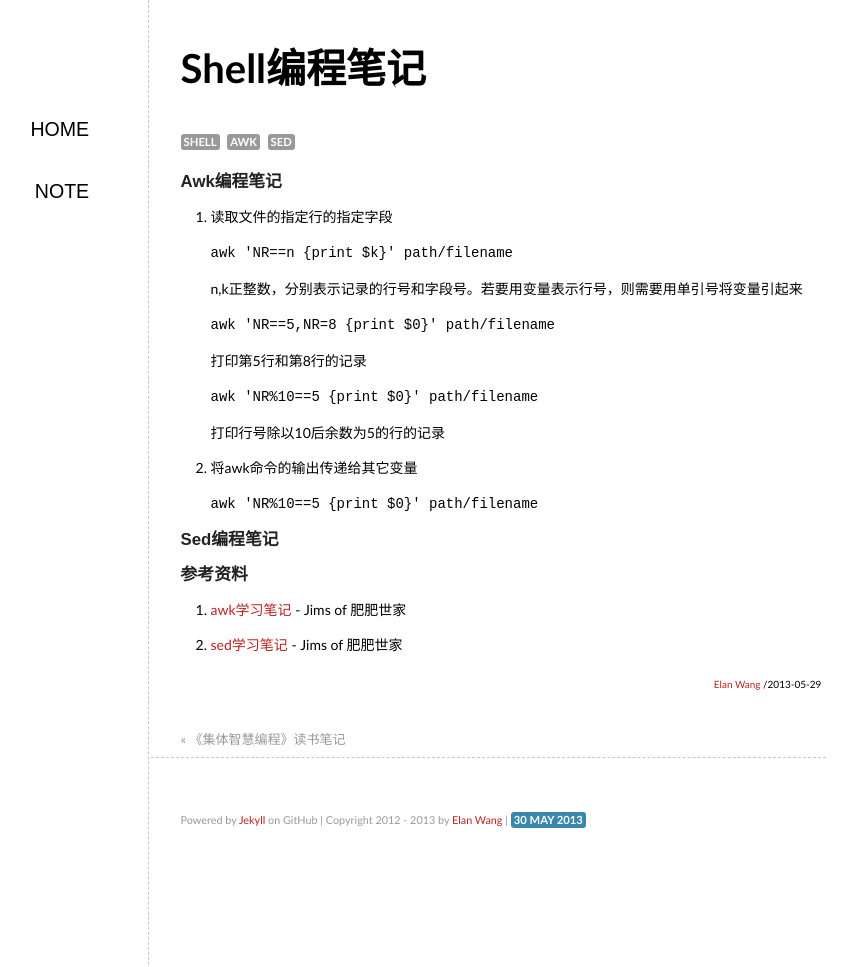
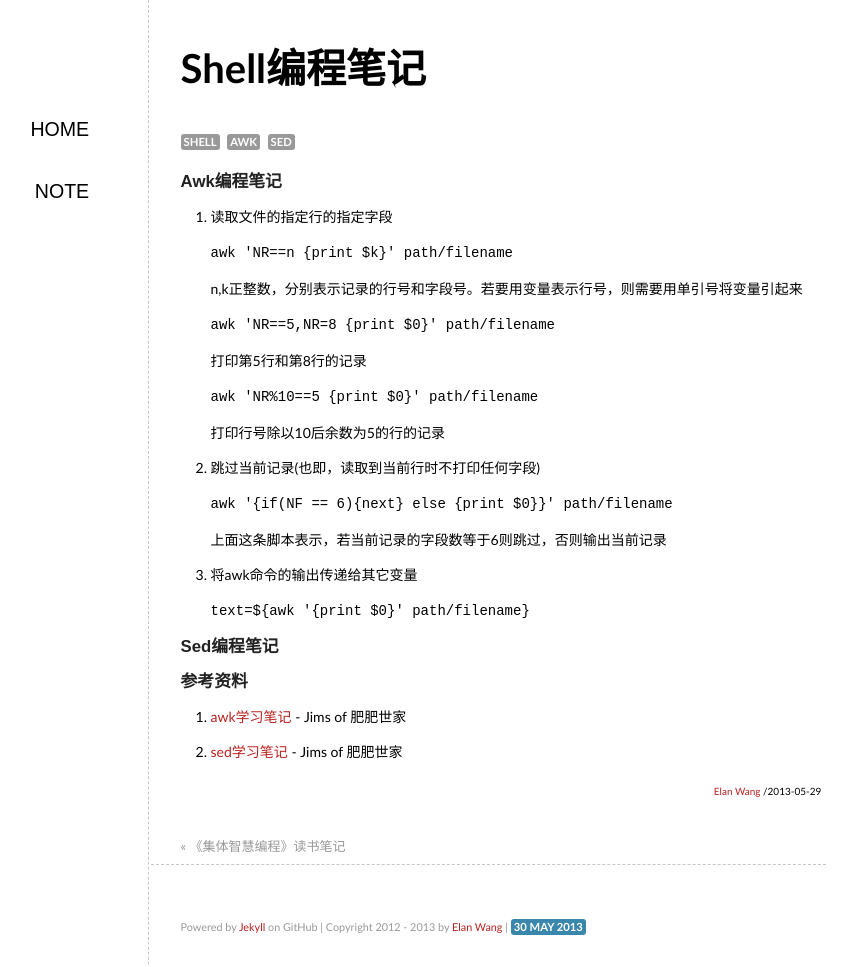
Before and after one commit to elan2wang/note, a Jekyll site: the page built from _posts/2013-05-29-shell-programming-tips.md, in a window 1280 px wide and 967 px high. Shown: the whole window, without its empty margins (236-1093 px from the left). Built offline with Jekyll 4.4.1, drawn with Linux system fonts in a browser that asks for light colours; comment, search, counter and statistics services are not loaded.

Commit message:
edit shell programming tips

```diff
--- a/_posts/2013-05-29-shell-programming-tips.md
+++ b/_posts/2013-05-29-shell-programming-tips.md
@@ -12,8 +12,11 @@ n,k正整数，分别表示记录的行号和字段号。若要用变量表示
 打印第5行和第8行的记录
 <code>awk 'NR%10==5 {print $0}' path/filename</code>
 打印行号除以10后余数为5的行的记录
-2. 将awk命令的输出传递给其它变量
-<code>awk 'NR%10==5 {print $0}' path/filename</code>
+2. 跳过当前记录(也即，读取到当前行时不打印任何字段)
+<code>awk '{if(NF == 6){next} else {print $0}}' path/filename</code>
+上面这条脚本表示，若当前记录的字段数等于6则跳过，否则输出当前记录
+3. 将awk命令的输出传递给其它变量
+<code>text=${awk '{print $0}' path/filename}</code>
 
 ###Sed编程笔记
 ###参考资料
```
